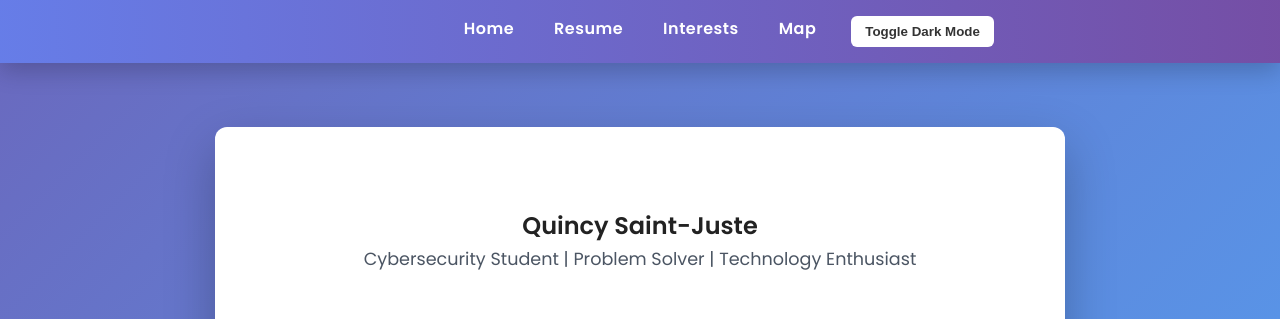
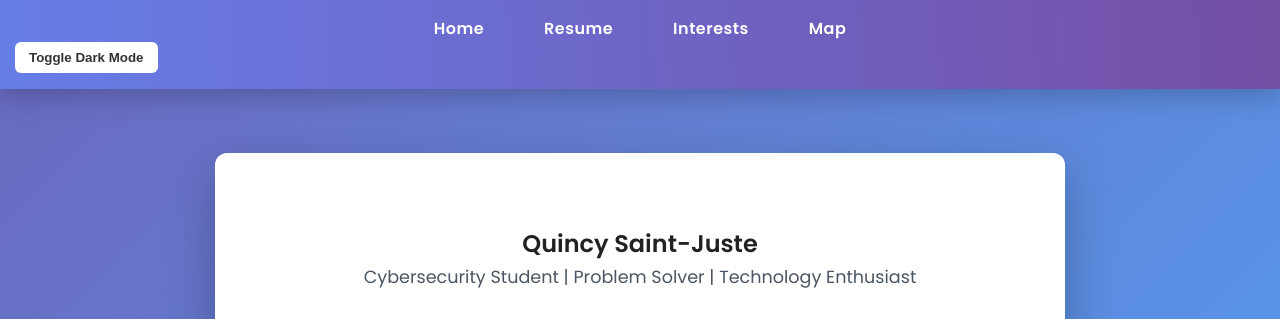
Before and after one commit to qsaintjuste/webdev_project3, a plain HTML site: page index.html in a window 1280 px wide. Shown: the top 319 px of the page. Drawn offline with Linux system fonts and the light colour scheme.

Commit message:
Added first mid-width media query (tablet breakpoint at 600px)

```diff
--- a/css/style.css
+++ b/css/style.css
@@ -163,3 +163,18 @@
 body.dark-mode main {
   background: #1e1e1e;
 }
+
+/* Tablet breakpoint */
+@media (min-width: 600px) {
+
+  nav ul {
+    display: flex;
+    justify-content: center;
+    gap: 20px;
+  }
+
+  main {
+    padding: 2rem;
+  }
+
+}
```
